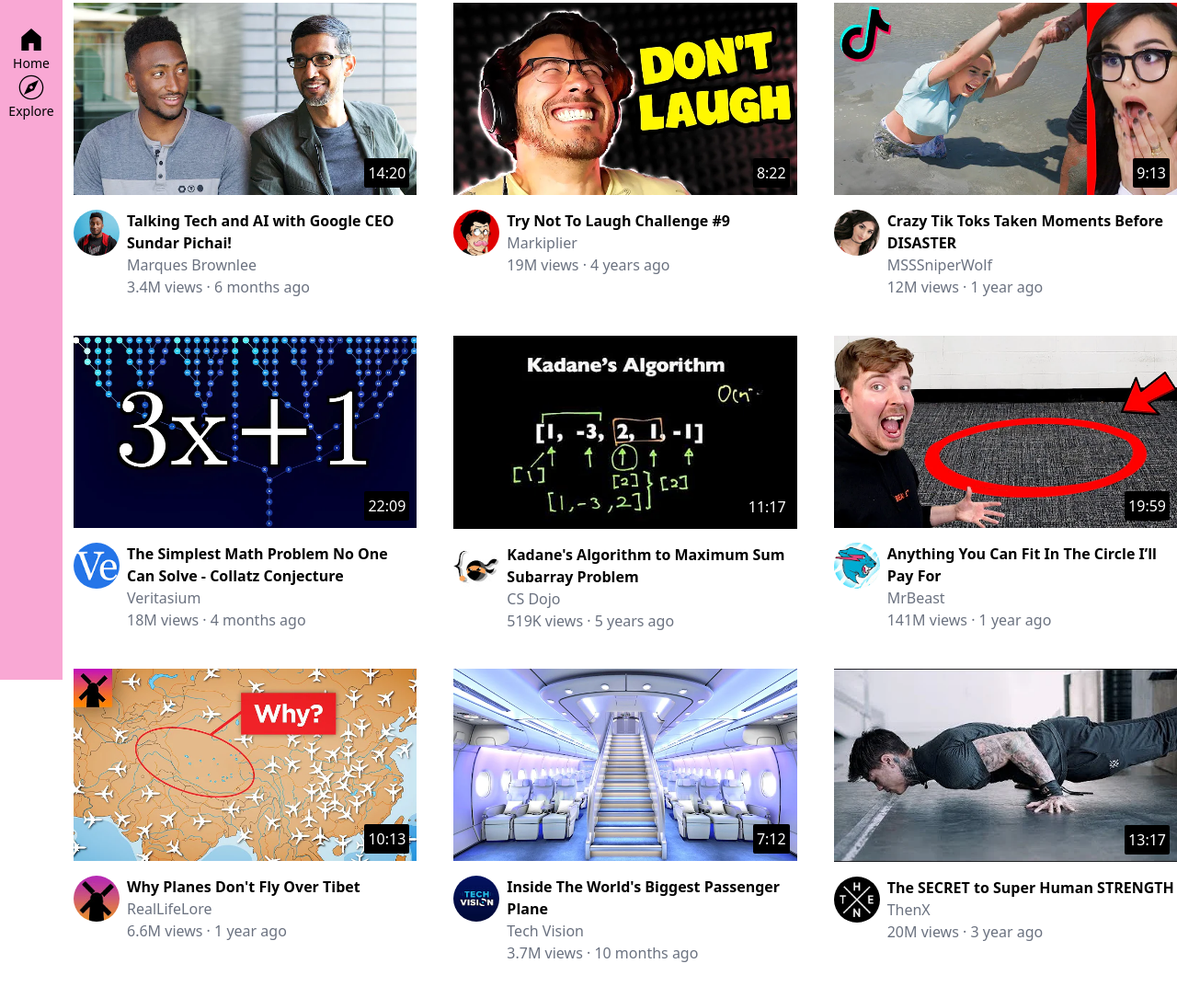
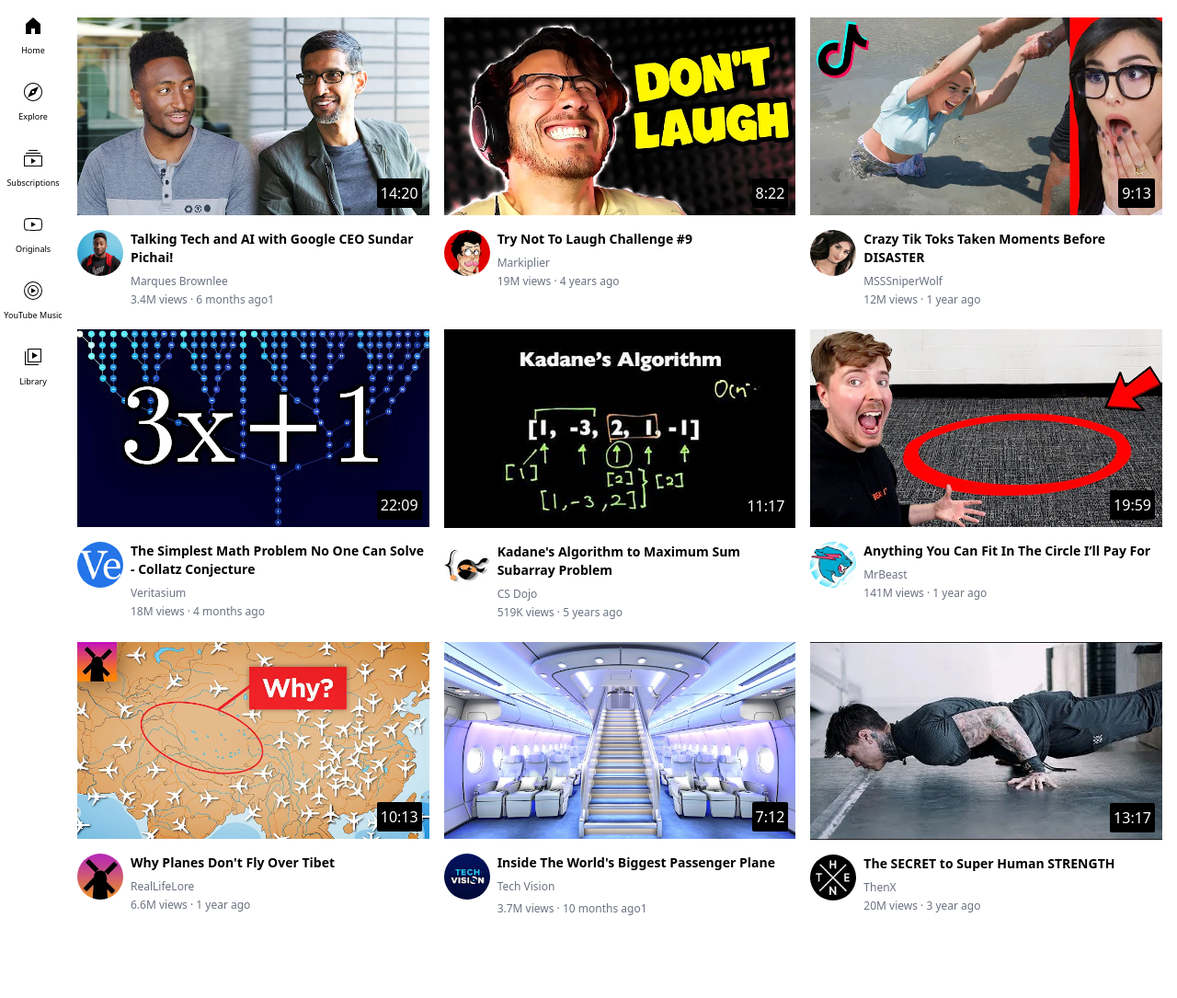
Before and after one commit to tejaswarathe/practice-ui-pages, a website: page src/templates/youtube.html in a window 1280 px wide. Shown: the part 61-1146 px from the top of the page at 92% size. Drawn offline with Linux system fonts and the light colour scheme.

Commit message:
more css designs

```diff
--- a/src/templates/youtube.html
+++ b/src/templates/youtube.html
@@ -6,9 +6,9 @@
     <title>Yoututbe Home Page</title>
     <link href="../styles/output.css" rel="stylesheet" />
   </head>
-  <body class="h-[3000px] pl-20 pt-16">
+  <body class="h-[3000px] pl-[84px] pt-20 pr-4">
     <div
-      class="flex flex-row justify-between h-14 bg-white fixed top-0 left-0 right-0 border-b-2 z-50"
+      class="flex flex-row justify-between h-[58px] bg-white fixed top-0 left-0 right-0 border-b-2 z-50"
     >
       <div class="flex flex-row items-center">
         <img
@@ -60,20 +60,46 @@
         />
       </div>
     </div>
-    <div
-      class="felx flex-col justify-between bg-pink-300 w-[68px] fixed top-14 bottom-0 left-0 pt-8"
-    >
-      <div class="flex flex-col items-center">
-        <img class="w-8 h-auto" src="../assets/icons/home.svg" />
-        <p class="font-thin text-sm">Home</p>
+    <div class="w-[72px] fixed top-14 bottom-0 left-0 bg-white z-50">
+      <div
+        class="flex flex-col h-[72px] w-[72px] mt-2 justify-center items-center cursor-pointer hover:bg-gray-200"
+      >
+        <img class="w-6 mb-[8px]" src="../assets/icons/home.svg" />
+        <p class="font-normal text-[9px] text-center">Home</p>
       </div>
-      <div class="flex flex-col items-center">
-        <img class="w-8 h-auto" src="../assets/icons/explore.svg" />
-        <p class="font-thin text-sm">Explore</p>
+      <div
+        class="flex flex-col h-[72px] w-[72px] justify-center items-center cursor-pointer hover:bg-gray-200"
+      >
+        <img class="w-6 mb-[8px]" src="../assets/icons/explore.svg" />
+        <p class="font-normal text-[9px] text-center">Explore</p>
+      </div>
+      <div
+        class="flex flex-col h-[72px] w-[72px] justify-center items-center cursor-pointer hover:bg-gray-200"
+      >
+        <img class="w-6 mb-[8px]" src="../assets/icons/subscriptions.svg" />
+        <p class="font-normal text-[9px] text-center">Subscriptions</p>
+      </div>
+      <div
+        class="flex flex-col h-[72px] w-[72px] justify-center items-center cursor-pointer hover:bg-gray-200"
+      >
+        <img class="w-6 mb-[8px]" src="../assets/icons/originals.svg" />
+        <p class="font-normal text-[9px] text-center">Originals</p>
+      </div>
+      <div
+        class="flex flex-col h-[72px] w-[72px] justify-center items-center cursor-pointer hover:bg-gray-200"
+      >
+        <img class="w-6 mb-[8px]" src="../assets/icons/youtube-music.svg" />
+        <p class="font-normal text-[9px] text-center">YouTube Music</p>
+      </div>
+      <div
+        class="flex flex-col h-[72px] w-[72px] justify-center items-center cursor-pointer hover:bg-gray-200"
+      >
+        <img class="w-6 mb-[8px]" src="../assets/icons/library.svg" />
+        <p class="font-normal text-[9px] text-center">Library</p>
       </div>
     </div>
-    <div class="video-container grid grid-rows-3 gap-10">
-      <div class="grid grid-cols-[1fr_1fr_1fr] gap-10">
+    <div class="video-container grid grid-rows-3 gap-6">
+      <div class="grid grid-cols-[1fr_1fr_1fr] gap-4">
         <div class="w-full">
           <div class="relative" class="relative">
             <img
@@ -96,11 +122,13 @@
               />
             </div>
             <div class="ml-2">
-              <p class="font-semibold mt-0">
+              <p class="font-semibold text-sm mt-0">
                 Talking Tech and AI with Google CEO Sundar Pichai!
               </p>
-              <p class="text-gray-500 mt-0">Marques Brownlee</p>
-              <p class="text-gray-500 mt-0">3.4M views · 6 months ago</p>
+              <p class="text-gray-500 text-xs mt-2">Marques Brownlee</p>
+              <p class="text-gray-500 text-xs mt-1">
+                3.4M views · 6 months ago1
+              </p>
             </div>
           </div>
         </div>
@@ -126,9 +154,11 @@
               />
             </div>
             <div class="ml-2">
-              <p class="font-semibold mt-0">Try Not To Laugh Challenge #9</p>
-              <p class="text-gray-500 mt-0">Markiplier</p>
-              <p class="text-gray-500 mt-0">19M views · 4 years ago</p>
+              <p class="font-semibold text-sm mt-0">
+                Try Not To Laugh Challenge #9
+              </p>
+              <p class="text-gray-500 text-xs mt-2">Markiplier</p>
+              <p class="text-gray-500 text-xs mt-1">19M views · 4 years ago</p>
             </div>
           </div>
         </div>
@@ -155,16 +185,16 @@
               />
             </div>
             <div class="ml-2">
-              <p class="font-semibold mt-0">
+              <p class="font-semibold text-sm mt-0">
                 Crazy Tik Toks Taken Moments Before DISASTER
               </p>
-              <p class="text-gray-500 mt-0">MSSSniperWolf</p>
-              <p class="text-gray-500 mt-0">12M views · 1 year ago</p>
+              <p class="text-gray-500 text-xs mt-2">MSSSniperWolf</p>
+              <p class="text-gray-500 text-xs mt-1">12M views · 1 year ago</p>
             </div>
           </div>
         </div>
       </div>
-      <div class="grid grid-cols-[1fr_1fr_1fr] gap-10">
+      <div class="grid grid-cols-[1fr_1fr_1fr] gap-4">
         <div class="w-full">
           <div class="relative">
             <img
@@ -187,11 +217,11 @@
               />
             </div>
             <div class="ml-2">
-              <p class="font-semibold mt-0">
+              <p class="font-semibold text-sm mt-0">
                 The Simplest Math Problem No One Can Solve - Collatz Conjecture
               </p>
-              <p class="text-gray-500 mt-0">Veritasium</p>
-              <p class="text-gray-500 mt-0">18M views · 4 months ago</p>
+              <p class="text-gray-500 text-xs mt-2">Veritasium</p>
+              <p class="text-gray-500 text-xs mt-1">18M views · 4 months ago</p>
             </div>
           </div>
         </div>
@@ -217,11 +247,11 @@
               />
             </div>
             <div class="ml-2">
-              <p class="font-semibold mt-0">
+              <p class="font-semibold text-sm mt-0">
                 Kadane's Algorithm to Maximum Sum Subarray Problem
               </p>
-              <p class="text-gray-500 mt-0">CS Dojo</p>
-              <p class="text-gray-500 mt-0">519K views · 5 years ago</p>
+              <p class="text-gray-500 text-xs mt-2">CS Dojo</p>
+              <p class="text-gray-500 text-xs mt-1">519K views · 5 years ago</p>
             </div>
           </div>
         </div>
@@ -247,16 +277,16 @@
               />
             </div>
             <div class="ml-2">
-              <p class="font-semibold mt-0">
+              <p class="font-semibold text-sm mt-0">
                 Anything You Can Fit In The Circle I’ll Pay For
               </p>
-              <p class="text-gray-500 mt-0">MrBeast</p>
-              <p class="text-gray-500 mt-0">141M views · 1 year ago</p>
+              <p class="text-gray-500 text-xs mt-2">MrBeast</p>
+              <p class="text-gray-500 text-xs mt-1">141M views · 1 year ago</p>
             </div>
           </div>
         </div>
       </div>
-      <div class="grid grid-cols-[1fr_1fr_1fr] gap-10">
+      <div class="grid grid-cols-[1fr_1fr_1fr] gap-4">
         <div class="w-full">
           <div class="relative">
             <img
@@ -279,9 +309,11 @@
               />
             </div>
             <div class="ml-2">
-              <p class="font-semibold mt-0">Why Planes Don't Fly Over Tibet</p>
-              <p class="text-gray-500 mt-0">RealLifeLore</p>
-              <p class="text-gray-500 mt-0">6.6M views · 1 year ago</p>
+              <p class="font-semibold text-sm mt-0">
+                Why Planes Don't Fly Over Tibet
+              </p>
+              <p class="text-gray-500 text-xs mt-2">RealLifeLore</p>
+              <p class="text-gray-500 text-xs mt-1">6.6M views · 1 year ago</p>
             </div>
           </div>
         </div>
@@ -307,11 +339,13 @@
               />
             </div>
             <div class="ml-2">
-              <p class="font-semibold mt-0">
+              <p class="font-semibold text-sm mt-0">
                 Inside The World's Biggest Passenger Plane
               </p>
-              <p class="text-gray-500 mt-0">Tech Vision</p>
-              <p class="text-gray-500 mt-0">3.7M views · 10 months ago</p>
+              <p class="text-gray-500 text-xs mt-2">Tech Vision</p>
+              <p class="text-gray-500 text-xs mt-2">
+                3.7M views · 10 months ago1
+              </p>
             </div>
           </div>
         </div>
@@ -337,11 +371,11 @@
               />
             </div>
             <div class="ml-2">
-              <p class="font-semibold mt-0">
+              <p class="font-semibold text-sm mt-0">
                 The SECRET to Super Human STRENGTH
               </p>
-              <p class="text-gray-500 mt-0">ThenX</p>
-              <p class="text-gray-500 mt-0">20M views · 3 year ago</p>
+              <p class="text-gray-500 text-xs mt-2">ThenX</p>
+              <p class="text-gray-500 text-xs mt-1">20M views · 3 year ago</p>
             </div>
           </div>
         </div>
```
Also changed, not shown: src/styles/output.css.
